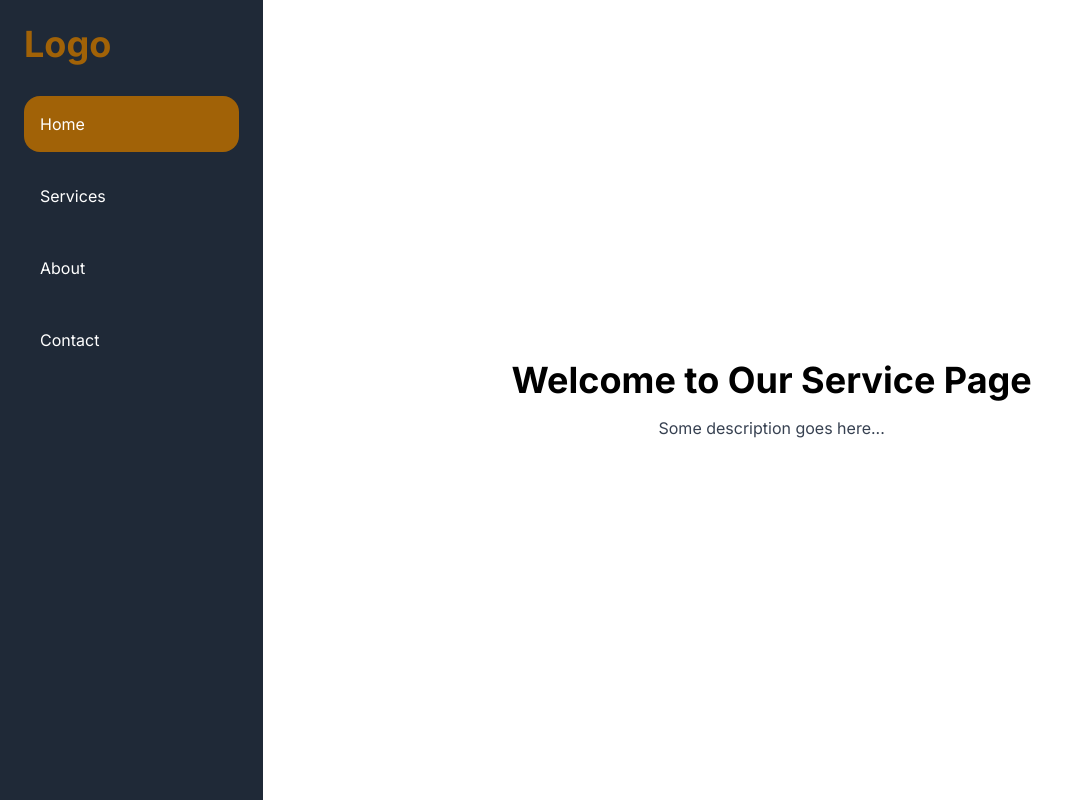
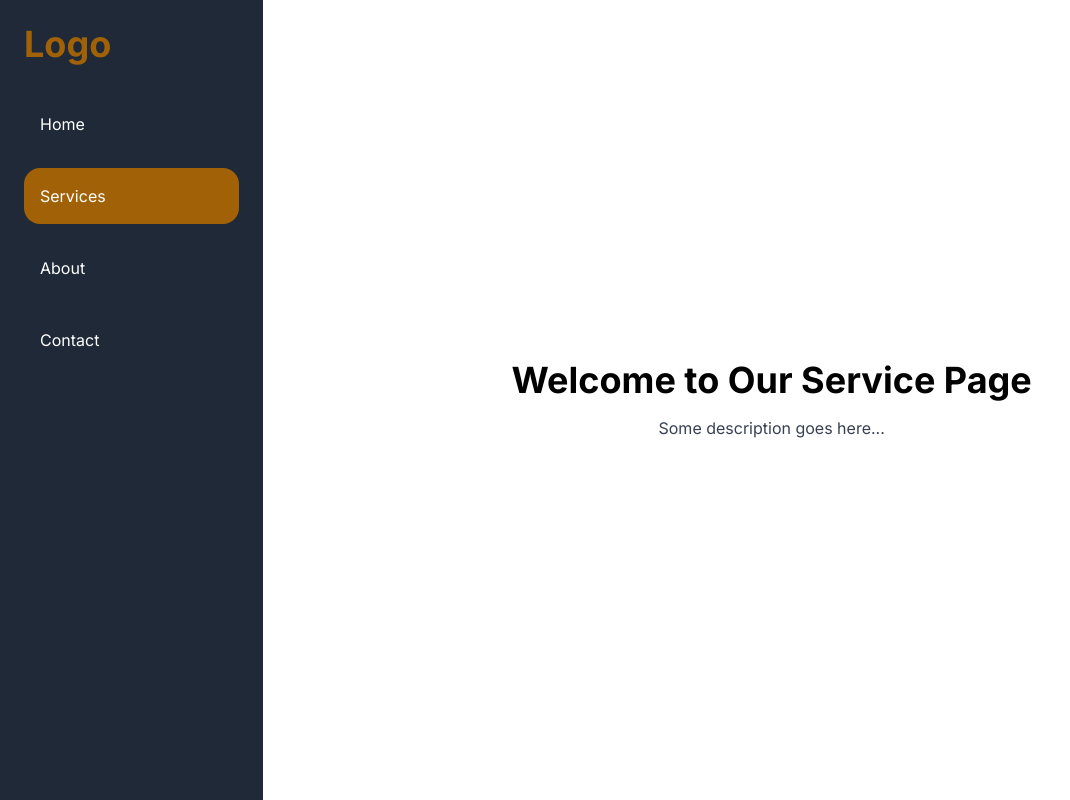
Before and after one commit to Akshay200228/pixamentory-task, a Next.js app: page /services in a window 1280 px wide. Shown: the whole page, without its empty margins (0-1070 px from the left). Built offline with nearby package versions, Linux system fonts and the light colour scheme.

Commit message:
Improve sidebar

```diff
--- a/src/components/Sidebar.jsx
+++ b/src/components/Sidebar.jsx
@@ -1,11 +1,13 @@
 "use client"
 import Link from 'next/link';
+import { usePathname } from 'next/navigation';
 import { useState } from 'react';
 import { FiX, FiMenu } from 'react-icons/fi';
 
 export default function Sidebar() {
     const [isMobileSidebarOpen, setMobileSidebarOpen] = useState(false);
-    const [activeLink, setActiveLink] = useState('/');
+
+    const pathname = usePathname();
 
     const toggleMobileSidebar = () => {
         setMobileSidebarOpen(!isMobileSidebarOpen);
@@ -23,8 +25,7 @@ export default function Sidebar() {
     ];
 
     // Function to handle link click and update the active link
-    const handleLinkClick = (href) => {
-        setActiveLink(href);
+    const handleLinkClick = () => {
         closeSidebar();
     };
 
@@ -58,10 +59,10 @@ export default function Sidebar() {
                     {links.map((link, index) => (
                         <Link key={index} href={link.href}>
                             <li
-                                className={`p-4 mb-4 transition-colors duration-300 rounded-2xl ${
-                                    activeLink === link.href ? 'bg-yellow-700 text-white' : 'text-white hover:bg-gray-400 hover:text-white'
+                                className={`p-4 mb-4 transition-colors duration-300 rounded-2xl text-white hover:bg-gray-400 hover:text-white ${
+                                    pathname === link.href ? 'bg-yellow-700' : '' // Add the background color for the active link
                                 }`}
-                                onClick={() => handleLinkClick(link.href)} // Handle link click
+                                onClick={handleLinkClick}
                             >
                                 {link.text}
                             </li>
```
